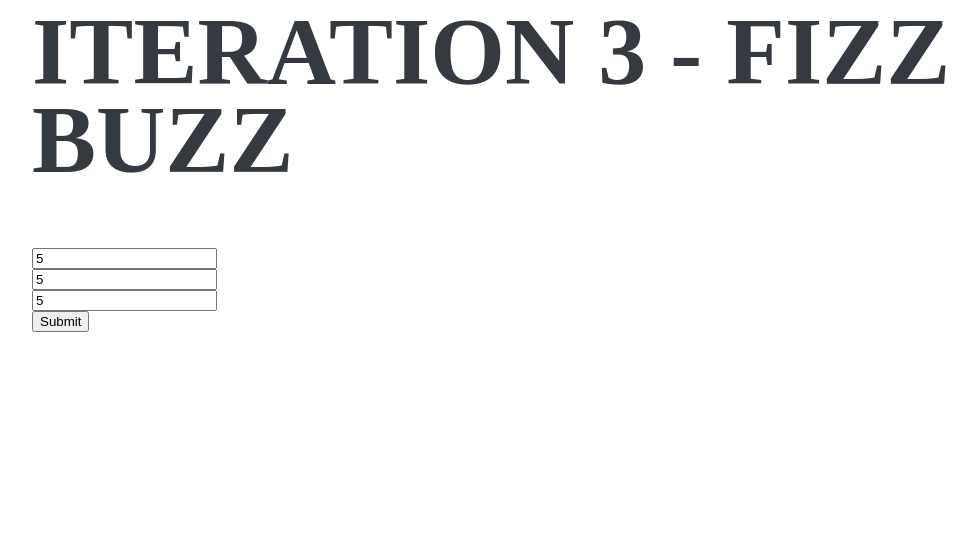
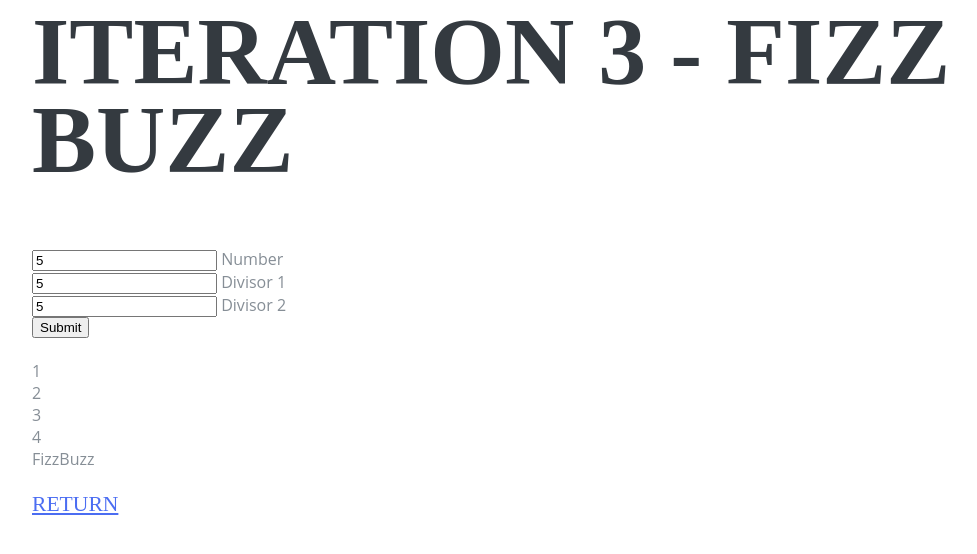
Before and after one commit to AfreebreyQA/AfreebreyQA.github.io, a website: page JavaScript_Course/Excersises/Level2_Intermediate/1.Iteration3-FizzBuzz.html in a window 1280 px wide. Both pictures are taken after typing "5", "5", "5" into the empty fields and a click on the button "Submit". Shown: the whole page, without its empty margins (248-1225 px from the left). Drawn offline with Linux system fonts and the light colour scheme.

Commit message:
Added return to home on pages. Have things outputed to page on previous exercises

```diff
--- a/JavaScript_Course/Excersises/Level2_Intermediate/1.Iteration3-FizzBuzz.html
+++ b/JavaScript_Course/Excersises/Level2_Intermediate/1.Iteration3-FizzBuzz.html
@@ -12,12 +12,23 @@
 
 <body>
     <h1>Iteration 3 - Fizz Buzz</h1>
-    <input type="number" id="num"><br>
-    <input type="number" id="div1"><br>
-    <input type="number" id="div2"><br>
-    <input type="button" onclick="submit()"value="Submit"><br>
+    <input type="number" id="num"> Number
+    <br>
+    <input type="number" id="div1"> Divisor 1
+    <br>
+    <input type="number" id="div2"> Divisor 2
+    <br>
+    <input type="button" onclick="submit()" value="Submit">
+    <br>
+    <br>
 
-    <div id="output">
+    <div id="outputDiv">
+
+    </div>
+    <br>
+    <div class="subheading mb-3">
+        <a href="../../../index.html#exercises">Return</a>
+    </div>
 </body>
 
 </html>
--- a/JavaScript_Course/Excersises/Level2_Intermediate/1.Iteration3-FizzBuzz.js
+++ b/JavaScript_Course/Excersises/Level2_Intermediate/1.Iteration3-FizzBuzz.js
@@ -1,25 +1,37 @@
 function fizzBuzz(_num, _div1, _div2) {
+
+    let outputDiv = document.getElementById("outputDiv");
+
+    let output;
+    if (output = document.getElementById("output")) {
+        outputDiv.removeChild(output);
+    }
+    output = document.createElement("div");
+    output.setAttribute("id", "output");
     for (let i = 1; i <= _num; i++) {
+        let anOutput;
+        anOutput = i;
+
+        if (i % _div1 == 0) {
+            anOutput = "Fizz";
+        }
+        if (i % _div2 == 0) {
+            anOutput = "Buzz";
+        }
         if (i % _div1 == 0 & i % _div2 == 0) {
-            console.log("FizzBuzz");
-            continue;
+            anOutput = "FizzBuzz";
         }
-        else if(i% _div1 == 0){
-            console.log("Fizz");
-        }
-        else if(i%_div2 == 0){
-            console.log("Buzz");
-        }
-        else{
-            console.log(i);
-        }
+
+        output.appendChild(document.createTextNode(anOutput));
+        output.appendChild(document.createElement("br"));
     }
+    outputDiv.appendChild(output);
 }
 
-function submit(){
+function submit() {
     let num = document.getElementById("num").value;
-    let div1= document.getElementById("div1").value;
-    let div2= document.getElementById("div2").value;
+    let div1 = document.getElementById("div1").value;
+    let div2 = document.getElementById("div2").value;
 
-    fizzBuzz(num,div1,div2);
+    fizzBuzz(num, div1, div2);
 }
```
Also changed, not shown: JavaScript_Course/Excersises/Level2_Intermediate/2.Iteration4.html (+8 -0 lines), JavaScript_Course/Excersises/Level2_Intermediate/2.Iteration4.js (+26 -1 lines), JavaScript_Course/Excersises/Level2_Intermediate/3.Strings4.html (+4 -0 lines), JavaScript_Course/Excersises/Level2_Intermediate/4.DOM1.html (+5 -0 lines), JavaScript_Course/Excersises/Level2_Intermediate/5.JSON1.html (+5 -0 lines), JavaScript_Course/Excersises/Level2_Intermediate/6.JSON2.html (+5 -0 lines), JavaScript_Course/Excersises/Level2_Intermediate/7.Garage.html (+20 -9 lines), css/resume.min.css (+1 -1 lines), index.html (+1 -1 lines), img/profile.jpg (deleted).
